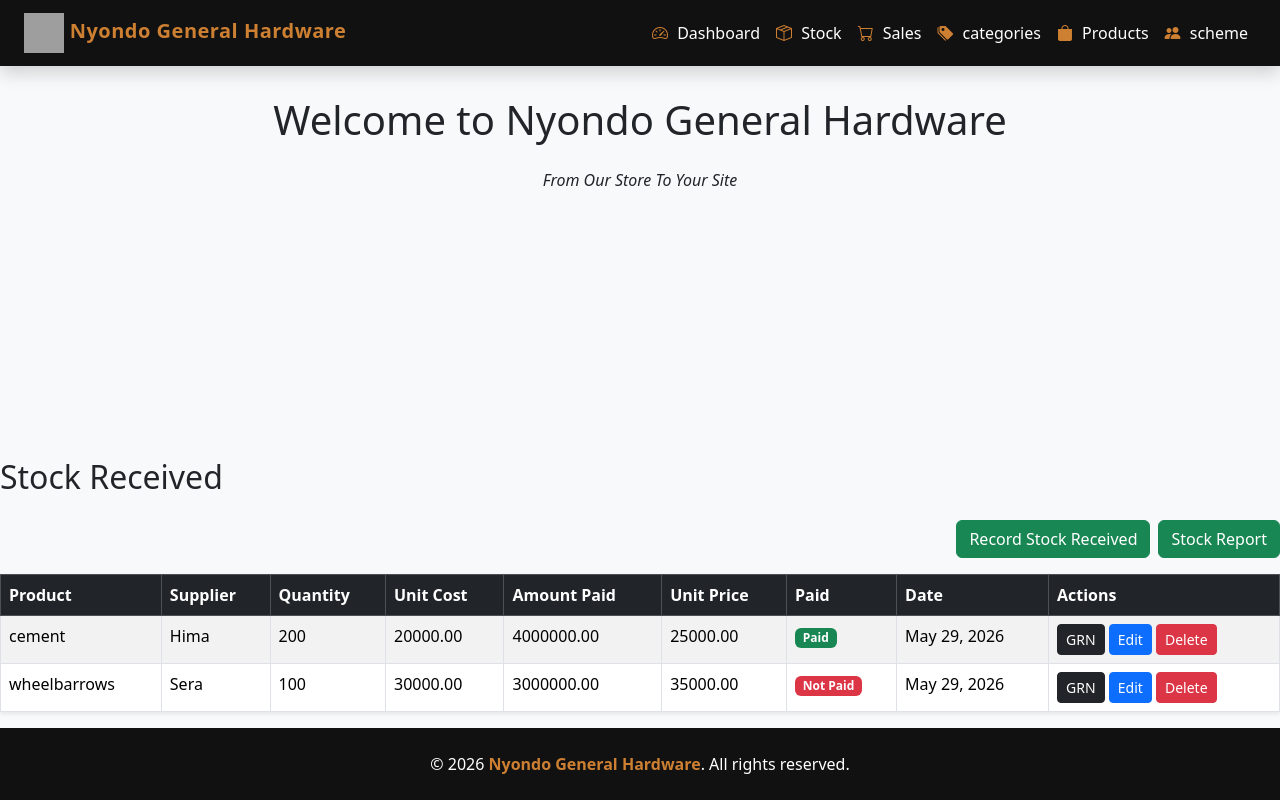
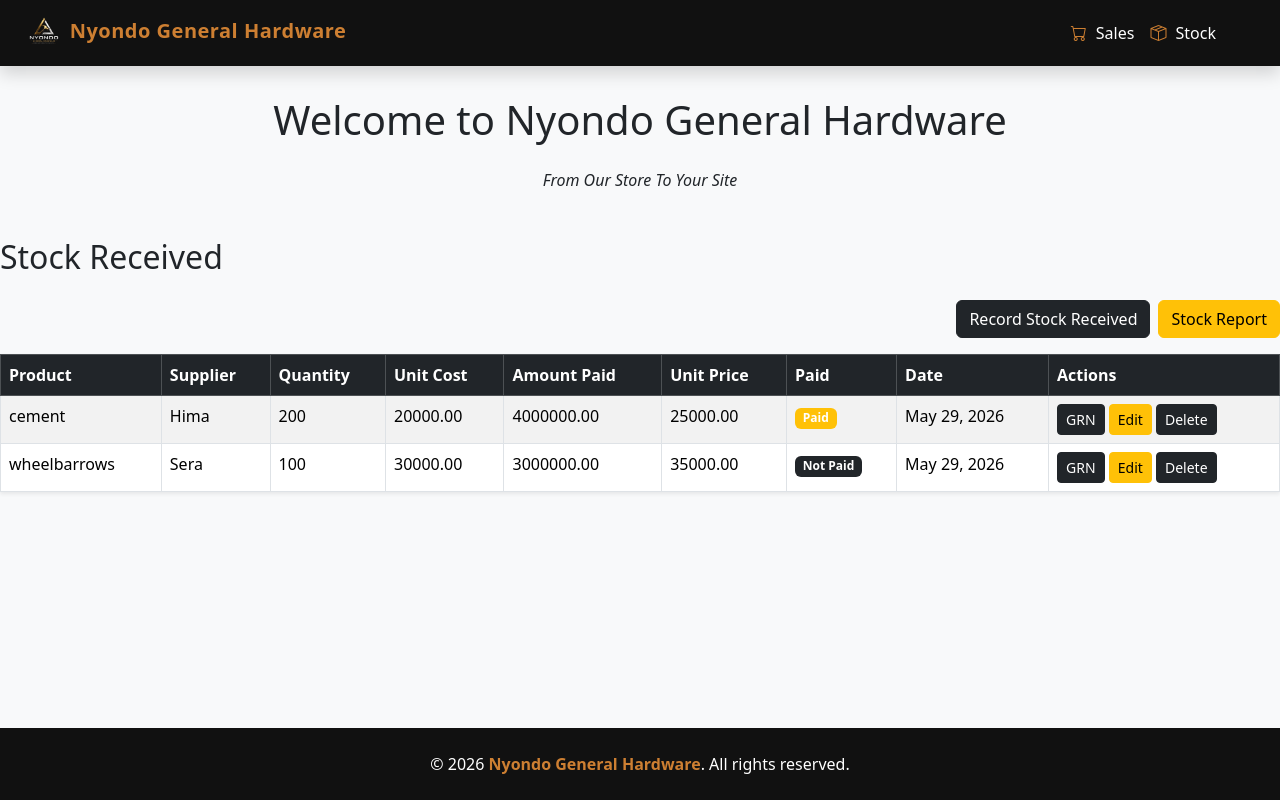
Before and after one commit to NakazibweRose/My-nyondo-hardware, a Django app: page /stock/ in a window 1280 px wide. Run offline with Django 5.2, Linux system fonts and the light colour scheme; data comes from the database, SQL or seed files in the repository; both versions use the stored data as it was after the commit; grey boxes are pictures that could not be loaded.

Commit message:
better version

```diff
--- a/accounts/views.py
+++ b/accounts/views.py
@@ -46,7 +46,7 @@ class CustomLoginView(LoginView):
         user = self.request.user
 
         if user.is_superuser or user.groups.filter(name='Admin').exists():
-            return reverse_lazy('stock_list')
+            return reverse_lazy('dashboard')
 
         if user.groups.filter(name='Sales Attendant').exists():
             return reverse_lazy('home')
@@ -58,6 +58,6 @@ class CustomLoginView(LoginView):
             return reverse_lazy('stock_list')
 
         if user.groups.filter(name='Sales Manager').exists():
-            return reverse_lazy('stock_list')
+            return reverse_lazy('home')
 
         return reverse_lazy('login')
--- a/salesapp/templates/category_list.html
+++ b/salesapp/templates/category_list.html
@@ -22,7 +22,7 @@
             <td>{{ category.category_name }}</td>
             <td>{{ category.slug }}</td>
             <td>
-                <a href="{% url 'delete_category' category.id %}" class="btn btn-danger btn-sm">
+                <a href="{% url 'delete_category' category.id %}" class="btn btn-warning btn-sm">
                     Delete
                 </a>
             </td>
--- a/salesapp/templates/create_product.html
+++ b/salesapp/templates/create_product.html
@@ -35,8 +35,7 @@
                     <option value = "cement">cement</option>
                     <option value ="iron_bars">iron bars</option>
                     <option value = "nails">nails</option>
-                    <option value = "wood">wood</option>
-                    <option value = "roofings">roofings</option>
+                    <option value = "iron sheets">iron sheets</option>
                     <option value = "wheelbarrows">wheelbarrows</option>
                     <option value = "wire mesh">wire mesh</option>
                     <option value = "barbed wire">barbed wire</option>
--- a/salesapp/templates/delete_sale.html
+++ b/salesapp/templates/delete_sale.html
@@ -17,7 +17,7 @@
     <form method="POST">
         {% csrf_token %}
 
-        <button type="submit" class="btn btn-warning">Yes, Delete</button>
+        <button type="submit" class="btn btn-dark">Yes, Delete</button>
         <a href="{% url 'home' %}" class="btn btn-secondary">Cancel</a>
     </form>
 </div>
--- a/salesapp/templates/home.html
+++ b/salesapp/templates/home.html
@@ -44,8 +44,8 @@
                     <td>
                         <div class="d-flex gap-1">
                             <a href="{% url 'invoice' sale.id %}" class="btn btn-dark btn-sm">Invoice</a>
-                            <a href="{% url 'edit_sale' sale.id %}" class="btn btn-secondary btn-sm">Edit</a>
-                            <a href="{% url 'delete_sale' sale.id %}" class="btn btn-danger btn-sm">Delete</a>
+                            <a href="{% url 'edit_sale' sale.id %}" class="btn btn-warning btn-sm">Edit</a>
+                            <a href="{% url 'delete_sale' sale.id %}" class="btn btn-dark btn-sm">Delete</a>
                         </div>
                     </td>
                 </tr>
--- a/salesapp/templates/invoice.html
+++ b/salesapp/templates/invoice.html
@@ -60,7 +60,7 @@
     </div>
 
     <div class="card-footer text-center no-print">
-        <button onclick="window.print()" class="btn btn-primary">Print Receipt</button>
+        <button onclick="window.print()" class="btn btn-dark">Print Receipt</button>
         <a href="{% url 'home' %}" class="btn btn-secondary">Back to Sales</a>
     </div>
 
--- a/salesapp/templates/product_list.html
+++ b/salesapp/templates/product_list.html
@@ -28,8 +28,8 @@
             <td>{{ product.selling_price }}</td>
             <td>{{ product.description }}</td>
             <td>
-                <a href="{% url 'edit_product' product.id %}" class="btn btn-primary btn-sm">Edit</a>
-                <a href="{% url 'delete_product' product.id %}" class="btn btn-danger btn-sm">Delete</a>
+                <a href="{% url 'edit_product' product.id %}" class="btn btn-warning btn-sm">Edit</a>
+                <a href="{% url 'delete_product' product.id %}" class="btn btn-dark btn-sm">Delete</a>
             </td>
         </tr>
         {% empty %}
--- a/stockapp/templates/create_receipt.html
+++ b/stockapp/templates/create_receipt.html
@@ -70,7 +70,7 @@
                 </label>
             </div>
 
-            <button type="submit" class="btn btn-success">Save Receipt</button>
+            <button type="submit" class="btn btn-dark">Save Receipt</button>
             <a href="{% url 'create_receipt' %}" class="btn btn-secondary">Cancel</a>
         </form>
     </div>
--- a/stockapp/templates/stock_list.html
+++ b/stockapp/templates/stock_list.html
@@ -7,8 +7,8 @@
 </div>
 
 <div class="d-flex justify-content-end gap-2 mb-3">
-            <a href="{% url 'create_receipt' %}" class="btn btn-success">Record Stock Received</a>
-            <a href="{% url 'stock_report' %}" class="btn btn-success">Stock Report</a>
+            <a href="{% url 'create_receipt' %}" class="btn btn-dark">Record Stock Received</a>
+            <a href="{% url 'stock_report' %}" class="btn btn-warning">Stock Report</a>
         </div>
 
 <table class="table table-bordered table-striped shadow-sm">
@@ -41,16 +41,16 @@
 
             <td>
                 {% if stock.is_paid %}
-                    <span class="badge bg-success">Paid</span>
+                    <span class="badge bg-warning">Paid</span>
                 {% else %}
-                    <span class="badge bg-danger">Not Paid</span>
+                    <span class="badge bg-dark">Not Paid</span>
                 {% endif %}
             </td>
             <td>{{ stock.date }}</td>
             <td>
                 <a href="{% url 'goods_received_note' stock.id %}" class="btn btn-dark btn-sm">GRN</a>
-                <a href="{% url 'stock_edit' stock.id %}" class="btn btn-primary btn-sm">Edit</a>
-                <a href="{% url 'delete_receipt' stock.id %}" class="btn btn-danger btn-sm">Delete</a>
+                <a href="{% url 'stock_edit' stock.id %}" class="btn btn-warning btn-sm">Edit</a>
+                <a href="{% url 'delete_receipt' stock.id %}" class="btn btn-dark btn-sm">Delete</a>
             </td>
         </tr>
         {% empty %}
--- a/templates/base.html
+++ b/templates/base.html
@@ -84,7 +84,7 @@
       <div class="container-fluid px-4">
         <a class="navbar-brand" href="#">
           <img
-            src="{% static 'logo2.png' %}"
+            src="{% static 'true.png' %}"
             alt="Logo"
             width="40"
             height="40"
@@ -99,23 +99,40 @@
         >
           <span class="navbar-toggler-icon"></span>
         </button>
+
         <div class="collapse navbar-collapse" id="mainNavbar">
           <ul class="navbar-nav ms-auto">
             <li class="nav-item">
-              <a class="nav-link" href="{% url 'dashboard' %}"
-                ><i class="bi bi-speedometer2"></i> Dashboard</a
+            {% if user.is_superuser %}
+            {% endif %}
+            <li class="nav-item">
+              <a class="nav-link" href="{% url 'home' %}"
+                ><i class="bi bi-cart"></i> Sales</a
               >
             </li>
+
+            {% if user.is_superuser %}
+            {% endif %}
             <li class="nav-item">
               <a class="nav-link" href="{% url 'stock_list' %}"
                 ><i class="bi bi-box-seam"></i> Stock</a
               >
             </li>
+
+            {% if user.is_superuser %}
+            {% endif %}
             <li class="nav-item">
-              <a class="nav-link" href="{% url 'home' %}"
-                ><i class="bi bi-cart"></i> Sales</a
+              <a class="nav-link" href="{% url 'stock_list' %}"
+                >
+            </li>
+
+            {% if user.is_superuser %}
+              <a class="nav-link" href="{% url 'dashboard' %}"
+                ><i class="bi bi-speedometer2"></i> Dashboard</a
               >
             </li>
+
+
             <li class="nav-item">
               <a class="nav-link" href="{% url 'category_list' %}"
                 ><i class="bi bi-tags-fill"></i> categories</a
@@ -131,6 +148,7 @@
                 ><i class="bi bi-people-fill"></i> scheme</a
               >
             </li>
+            {% endif %}
 
             {% if user.is_authenticated %}
             <li class="nav-item">
--- a/templates/registration/login.html
+++ b/templates/registration/login.html
@@ -130,7 +130,7 @@
   <div class="login-card">
 
     <div class="logo-wrap">
-      <img src="{% static 'images/logo.png' %}" alt="Nyondo Hardware Logo" class="login-logo">
+      <img src="{% static 'true.png' %}" alt="Nyondo Hardware Logo" class="login-logo">
 
       <div class="project-title">
         NYONDO GENERAL HARDWARE
```
Also changed, not shown: schemeapp/templates/scheme_customer_list.html (+4 -4 lines), stockapp/templates/goods_received_note.html (+1 -22 lines), stockapp/templates/stock_edit.html (+6 -3 lines), templates/auth_base.html (+5 -6 lines), db.sqlite3, static/true.png (added).
